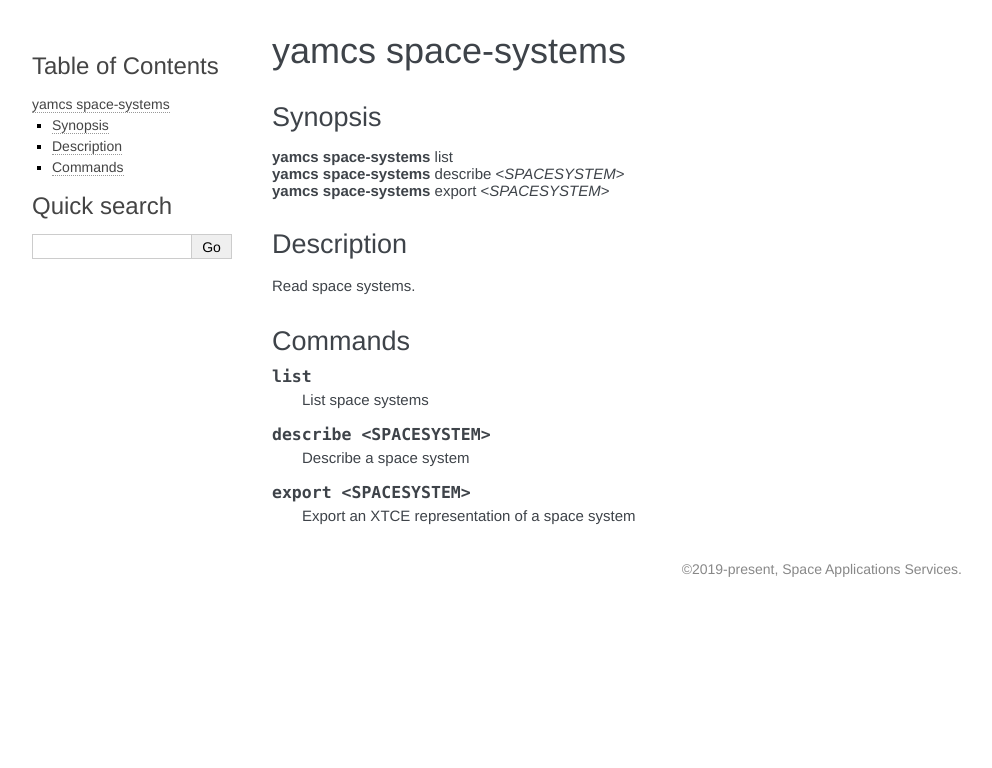
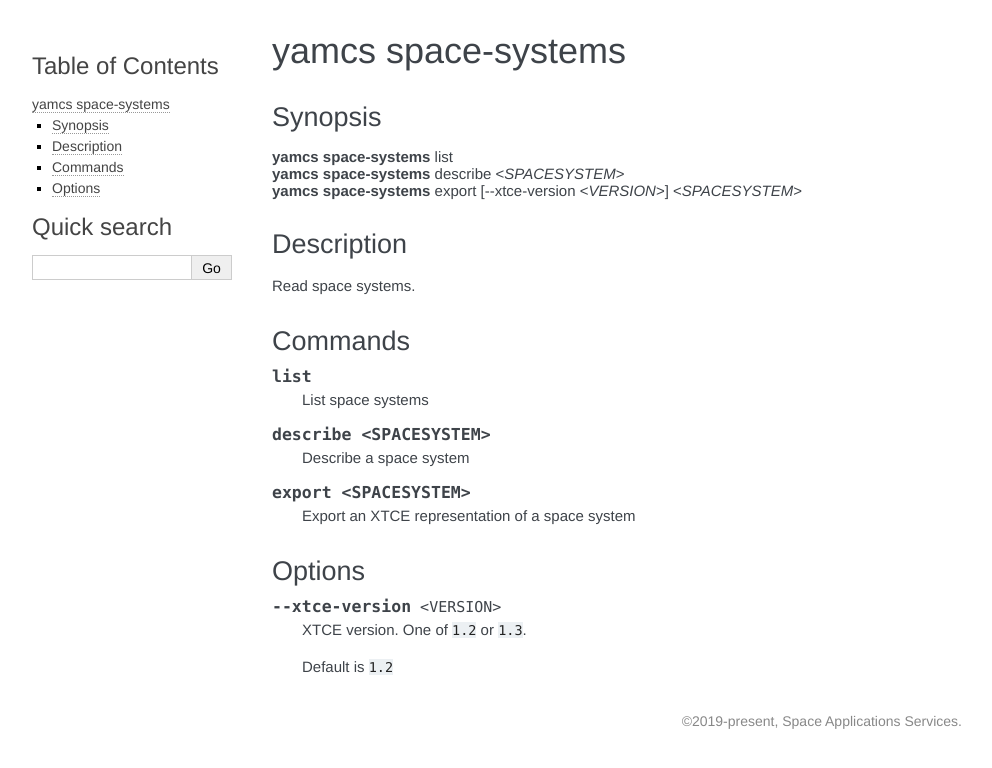
Before and after one commit to yamcs/yamcs-cli, a Sphinx documentation site: the page built from docs/yamcs_space-systems.rst, in a window 1280 px wide. Shown: the top 768 px of the page, without its empty margins (148-1140 px from the left). Built offline with Sphinx 7.4.7, drawn with Linux system fonts in a browser that asks for light colours.

Commit message:
Add --xtce-version option to 'yamcs space-systems export'

```diff
--- a/docs/yamcs_space-systems.rst
+++ b/docs/yamcs_space-systems.rst
@@ -10,7 +10,7 @@
 
     | **yamcs space-systems** list
     | **yamcs space-systems** describe <*SPACESYSTEM*>
-    | **yamcs space-systems** export <*SPACESYSTEM*>
+    | **yamcs space-systems** export [--xtce-version <*VERSION*>] <*SPACESYSTEM*>
 
 
 Description
@@ -33,3 +33,13 @@
 .. describe:: export <SPACESYSTEM>
 
     Export an XTCE representation of a space system
+
+
+Options
+-------
+
+.. option:: --xtce-version <VERSION>
+
+    XTCE version. One of ``1.2`` or ``1.3``.
+
+    Default is ``1.2``
--- a/setup.py
+++ b/setup.py
@@ -37,7 +37,7 @@
         "Operating System :: OS Independent",
     ],
     platforms="Posix; MacOS X; Windows",
-    install_requires=["argcomplete", "python-dateutil", "yamcs-client>=1.12.1"],
+    install_requires=["argcomplete", "python-dateutil", "yamcs-client>=1.13.0"],
     extras_require={"kerberos": ["yamcs-client-kerberos>=1.3.0"]},
     include_package_data=True,
     zip_safe=False,
```
Also changed, not shown: 1 other file.
